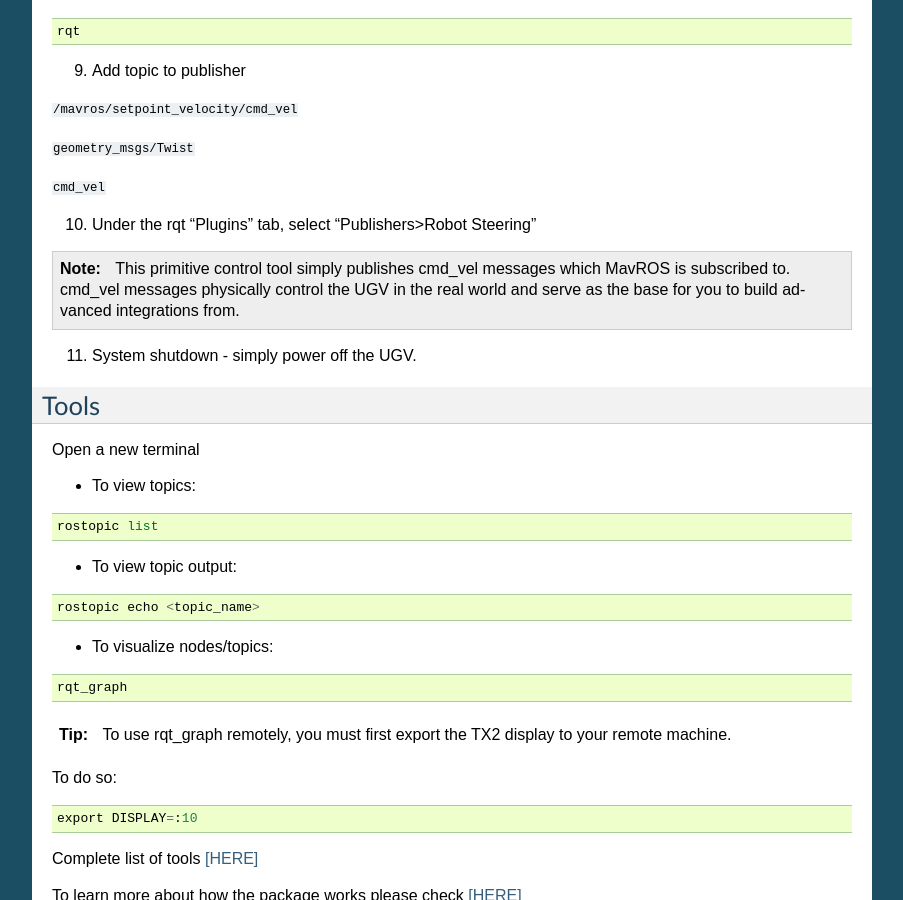
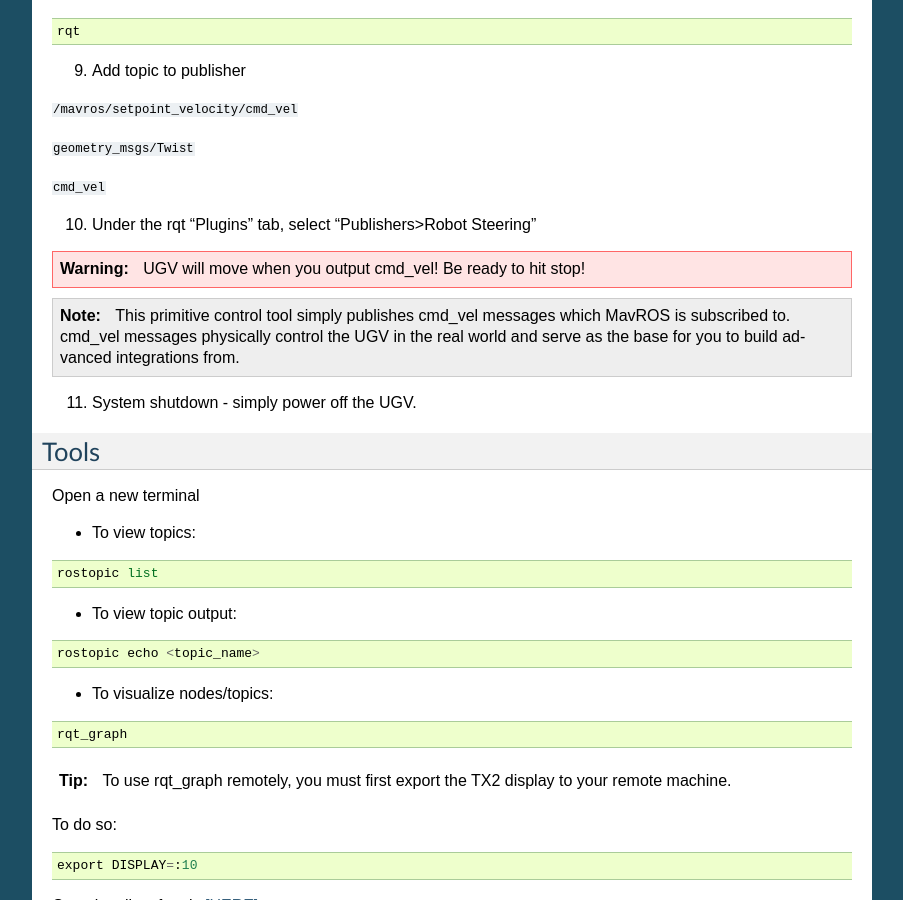
Before and after one commit to aionrobotics/docs, a Sphinx documentation site: the page built from docs/arduros-getting-started.rst, in a window 1280 px wide and 900 px high, scrolled down 1359 px. Shown: the whole window, without its empty margins (198-1101 px from the left). Built offline with Sphinx 7.4.7, drawn with Linux system fonts in a browser that asks for light colours; pages that are not in the unit, such as notebooks, are missing from menus.

Commit message:
Add warning note

```diff
--- a/docs/arduros-getting-started.rst
+++ b/docs/arduros-getting-started.rst
@@ -79,6 +79,8 @@ Robot Bringup
 
 10. Under the rqt "Plugins" tab, select "Publishers>Robot Steering"
 
+.. warning:: UGV will move when you output cmd_vel! Be ready to hit stop!
+
 .. note:: This primitive control tool simply publishes cmd_vel messages which MavROS is subscribed to. cmd_vel messages physically control the UGV in the real world and serve as the base for you to build advanced integrations from.
 
 11. System shutdown - simply power off the UGV.
```
